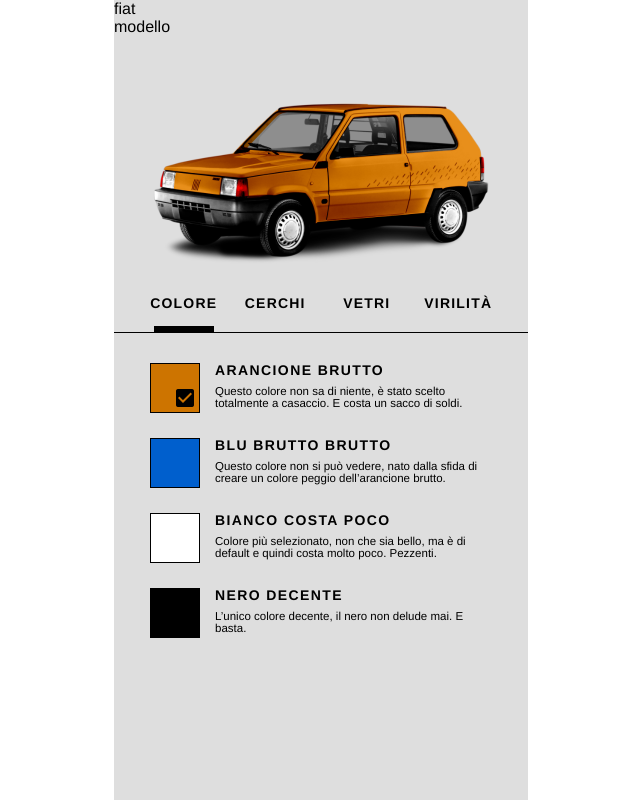
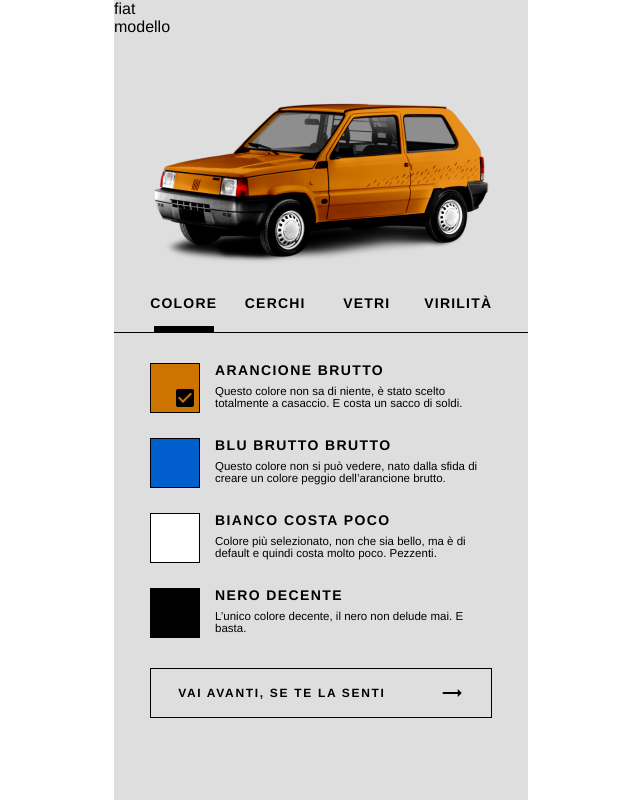
Before and after one commit to Edo-San/panda_configurator, a Vue app: page /#/ in a window 1280 px wide. Shown: the top 800 px of the page, without its empty margins (319-959 px from the left). Built offline with nearby package versions, Linux system fonts and the light colour scheme.

Commit message:
feat: add ForwardButton component and handle the forward logic

```diff
--- a/src/App.vue
+++ b/src/App.vue
@@ -17,7 +17,7 @@
   right: 2px;
   cursor: inherit;
   opacity: 1;
-  transition: 0.4s;
+  transition: 0.6s;
 
   &--inverted {
     color: $white;
--- /dev/null
+++ b/src/components/ForwardButton.vue
@@ -0,0 +1,55 @@
+<template>
+  <div class="ForwardButton" @click="onForwardButtonClick">
+    <h3 class="ForwardButton__text">Vai avanti, se te la senti</h3>
+    <span class="material-icons">trending_flat</span>
+  </div>
+</template>
+
+<script lang="ts">
+import Vue from "vue";
+import { mapActions, mapGetters } from "vuex";
+
+export default Vue.extend({
+  name: "ForwardButton",
+  computed: {
+    ...mapGetters("navigation", ["getActiveSection", "getSections"])
+  },
+  methods: {
+    ...mapActions("navigation", ["setActiveSection"]),
+    onForwardButtonClick: function() {
+      this.setActiveSection(
+        this.getSections[this.getSections.indexOf(this.getActiveSection) + 1]
+      );
+    }
+  }
+});
+</script>
+
+<style lang="scss" scoped>
+@import "@/css/_variables.scss";
+
+.ForwardButton {
+  border: 1px solid $black;
+  margin: 0px 36px;
+  display: flex;
+  align-items: center;
+  height: 50px;
+  justify-content: space-around;
+  cursor: pointer;
+  transition: 0.2s;
+
+  &__text {
+    letter-spacing: 1.68px;
+    font-family: "Helvetica Neue", Helvetica, Arial, sans-serif;
+    text-transform: uppercase;
+    font-size: 12px;
+    line-height: 15px;
+    font-weight: 600;
+  }
+
+  &:hover {
+    color: $white;
+    background-color: $black;
+  }
+}
+</style>
--- a/src/components/NavigationBar.vue
+++ b/src/components/NavigationBar.vue
@@ -47,7 +47,7 @@
     background: $black;
     margin: 0px;
     width: $navbar-indicator-width;
-    transition: 0.3s ease;
+    transition: 0.4s ease;
     grid-row-start: indicator;
     grid-column-start: 1;
 
--- a/src/css/_variables.scss
+++ b/src/css/_variables.scss
@@ -9,5 +9,6 @@
 $full-width: 414px;
 
 $navbar-list-side-column-width: 24px;
-$navbar-list-element-width: ($full-width - (2 * $navbar-list-side-column-width)) / 4; // 4 is the number of current navigation elements (aka steps)
+$navbar-list-element-width: ($full-width - (2 * $navbar-list-side-column-width)) /
+  4; // 4 is the number of current navigation elements (aka steps)
 $navbar-indicator-width: 60px;
--- a/src/views/Configurator.vue
+++ b/src/views/Configurator.vue
@@ -4,6 +4,7 @@
     <MainImage />
     <NavigationBar />
     <ColorStep />
+    <ForwardButton />
   </div>
 </template>
 
@@ -13,6 +14,7 @@
 import MainImage from "../components/MainImage.vue";
 import NavigationBar from "../components/NavigationBar.vue";
 import ColorStep from "../components/steps/ColorStep.vue";
+import ForwardButton from "../components/ForwardButton.vue";
 
 export default Vue.extend({
   name: "Configurator",
@@ -20,7 +22,8 @@
     CustomHeader: CustomHeader,
     MainImage: MainImage,
     NavigationBar: NavigationBar,
-    ColorStep: ColorStep
+    ColorStep: ColorStep,
+    ForwardButton: ForwardButton
   }
 });
 </script>
```
